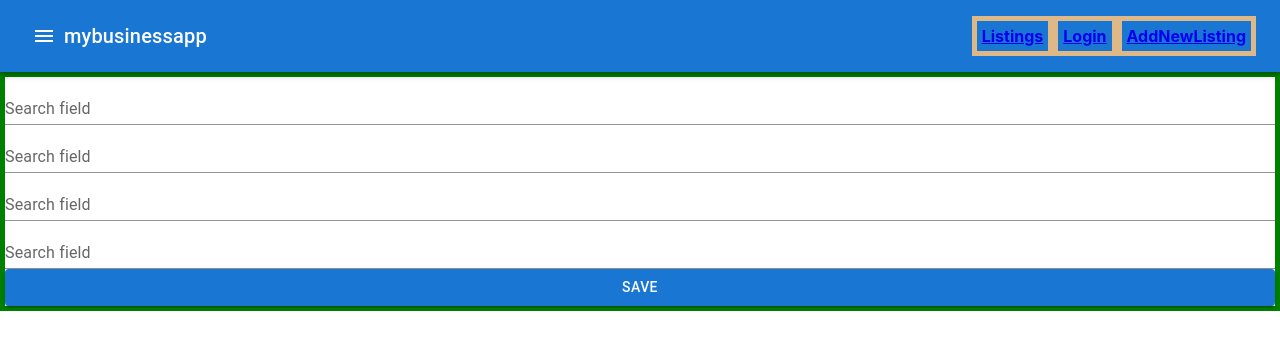
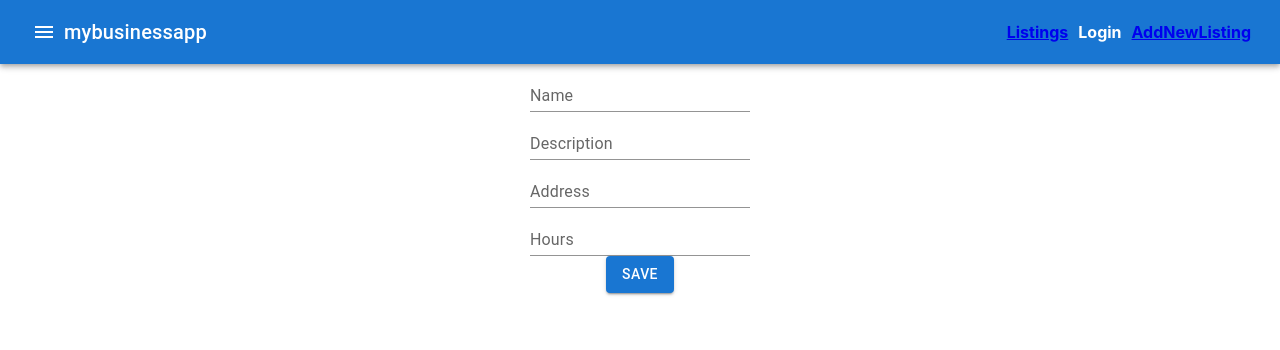
Before and after one commit to TheYingineer/411checkpoint2, a React (Create React App) app: page /AddNewListing in a window 1280 px wide. Shown: the top 350 px of the page. Built offline with nearby package versions, Linux system fonts and the light colour scheme.

Commit message:
added login/logout option

```diff
--- a/src/App.css
+++ b/src/App.css
@@ -1,7 +1,19 @@
+.AddNewListingBox{
+  display: flex;
+  flex-direction: row;
+  width: auto;
+  /* border: 5px purple solid; */
+  justify-content: center;
+
+}
+
 .AddNewListingForm {
   display: flex;
   flex-direction: column;
-  border: 5px solid green;
+  width:fit-content;
+  /* border: 5px solid green; */
+  align-items: center;
+  justify-items: center;
 }
 
 .nav-list {
@@ -24,5 +36,6 @@
 
 li {
   padding: 5px;
-  border: 5px solid burlywood;
+  /* border: 5px solid burlywood; */
+  color: white;
 }
--- a/src/Components/AddNewListing.js
+++ b/src/Components/AddNewListing.js
@@ -7,29 +7,29 @@ import Button from '@mui/material/Button';
 
 export default function AddNewListing() {
   return (
-    <div>
+    <div class = "AddNewListingBox">
       <Box class = "AddNewListingForm">
         <TextField
           id="standard-search"
-          label="Search field"
+          label="Name"
           type="search"
           variant="standard"
         />
         <TextField
           id="standard-search"
-          label="Search field"
+          label="Description"
           type="search"
           variant="standard"
         />
         <TextField
           id="standard-search"
-          label="Search field"
+          label="Address"
           type="search"
           variant="standard"
         />
         <TextField
           id="standard-search"
-          label="Search field"
+          label="Hours"
           type="search"
           variant="standard"
         />
--- a/src/Components/Navigation.js
+++ b/src/Components/Navigation.js
@@ -1,9 +1,14 @@
 import React from "react";
 import { AppBar, Toolbar, IconButton, Typography } from "@mui/material";
 import MenuIcon from "@mui/icons-material/Menu";
-import { Link } from "react-router-dom";
+import { Link, useNavigate } from "react-router-dom";
+import cookie from "cookie";
 
 const Navigation = () => {
+  const navigate = useNavigate();
+  const cookies = cookie.parse(document.cookie)
+  console.log(cookies) // this shows what the cookie looks like when you login
+
   return (
     <AppBar position="relative">
       <Toolbar>
@@ -14,13 +19,42 @@ const Navigation = () => {
           mybusinessapp
         </Typography>
         <ul className="nav-list">
-
           <li className="nav-list-item">
             <Link to="/">Listings</Link>
           </li>
-          <li className="nav-list-item">
+          {/* <li className="nav-list-item">
             <Link to="/login">Login</Link>
-          </li>
+          </li> */}
+
+          {/* added the condition rendering, where when you login,
+          there will be a logout on the right. Vise versa, whne you logout,
+          there will be login on the right
+           */}
+          {cookies.loggedIn ? (
+            <li
+              className="nav-list-item"
+              onClick={() => {
+                document.cookie = cookie.serialize("loggedIn", null, {
+                  maxAge: 0,
+                });
+                navigate("/login");
+              }}
+            >
+              {" "}
+              Logout{" "}
+            </li>
+          ) : (
+            <li
+              className="nav-list-item"
+              onClick={() => {
+                navigate("/login");
+              }}
+            >
+              Login
+            </li>
+          )}
+          {/*end of the conditional rendering for login/logout  */}
+
           <li className="nav-list-item">
             <Link to="/AddNewListing">AddNewListing</Link>
           </li>
--- a/src/redux/reducers.js
+++ b/src/redux/reducers.js
@@ -15,9 +15,8 @@ const listings = (state = [], action) => {
     default:
       return state;
 
-    case "SHOW_SINGLE_LISTING"://ADD NEW*
-      return [...state, action.value];
-
+    case "SHOW_SINGLE_LISTING": //ADD NEW*
+      return state;
   }
 };
 
```
Also changed, not shown: src/Components/BizDetails.js (+4 -4 lines).
